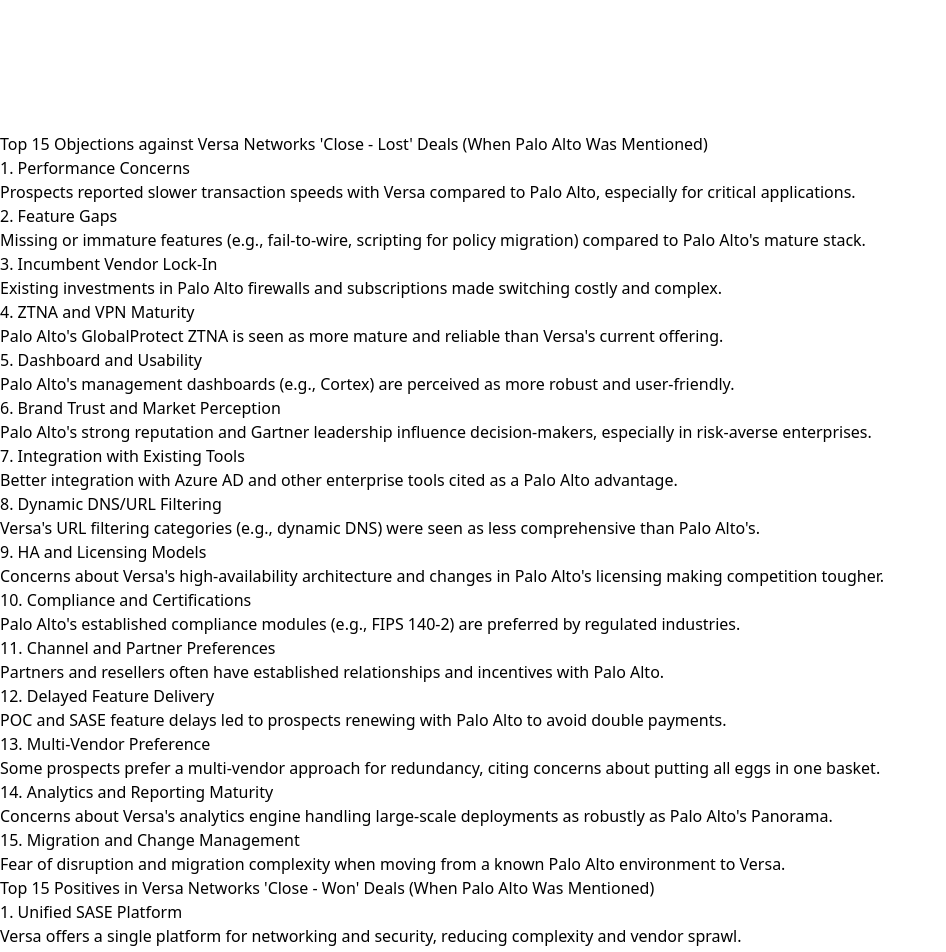
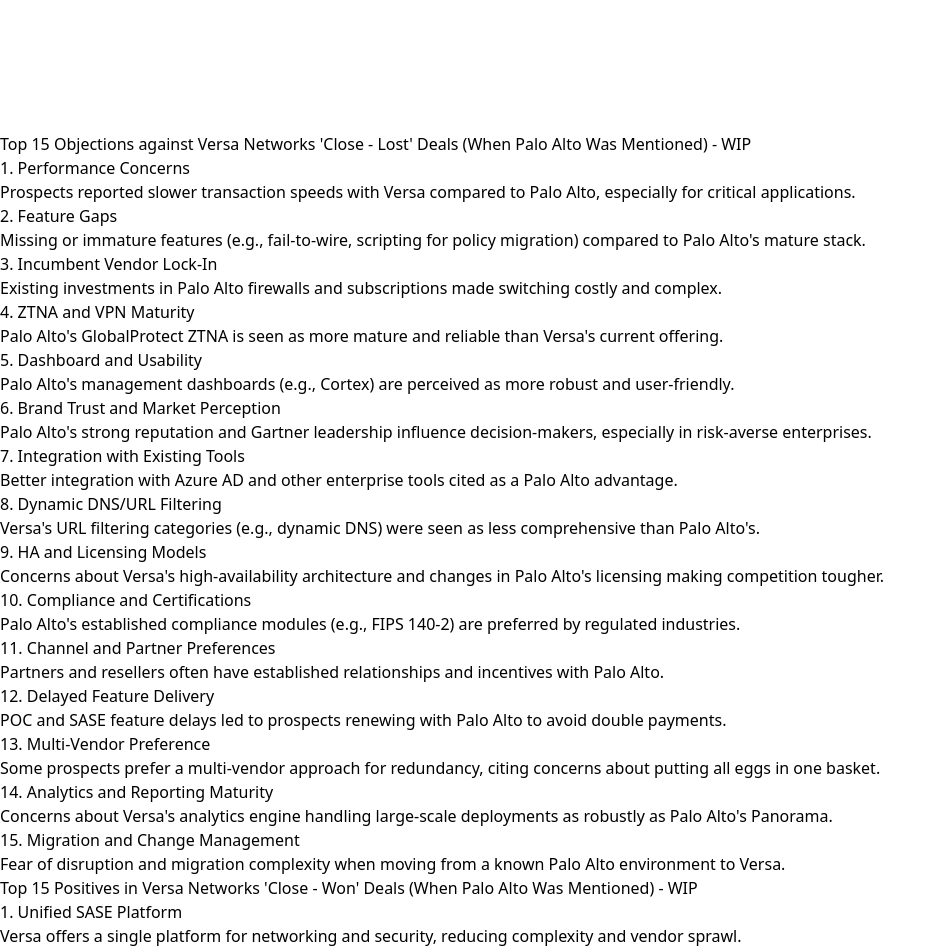
Before and after one commit to Kartik-zime/battlecards, a React (Vite) app: page / in a window 1280 px wide. Shown: the part 1280-2232 px from the top of the page, without its empty margins (0-946 px from the left). Built offline with nearby package versions, Linux system fonts and the light colour scheme; no server answers.

Commit message:
Add WIP label to static insights card headings

```diff
--- a/src/App.tsx
+++ b/src/App.tsx
@@ -1563,7 +1563,7 @@ function App() {
           {/* Left Section - Top 15 Objections */}
           <div className="bg-white rounded-lg shadow p-6">
             <h3 className="text-xl font-bold mb-6 text-gray-800">
-              Top 15 Objections against Versa Networks 'Close - Lost' Deals (When Palo Alto Was Mentioned)
+              Top 15 Objections against Versa Networks 'Close - Lost' Deals (When Palo Alto Was Mentioned) - WIP
             </h3>
             <div className="space-y-4 max-h-[600px] overflow-y-auto pr-4">
               {[
@@ -1594,7 +1594,7 @@ function App() {
           {/* Right Section - Top 15 Positives */}
           <div className="bg-white rounded-lg shadow p-6">
             <h3 className="text-xl font-bold mb-6 text-gray-800">
-              Top 15 Positives in Versa Networks 'Close - Won' Deals (When Palo Alto Was Mentioned)
+              Top 15 Positives in Versa Networks 'Close - Won' Deals (When Palo Alto Was Mentioned) - WIP
             </h3>
             <div className="space-y-4 max-h-[600px] overflow-y-auto pr-4">
               {[
```
